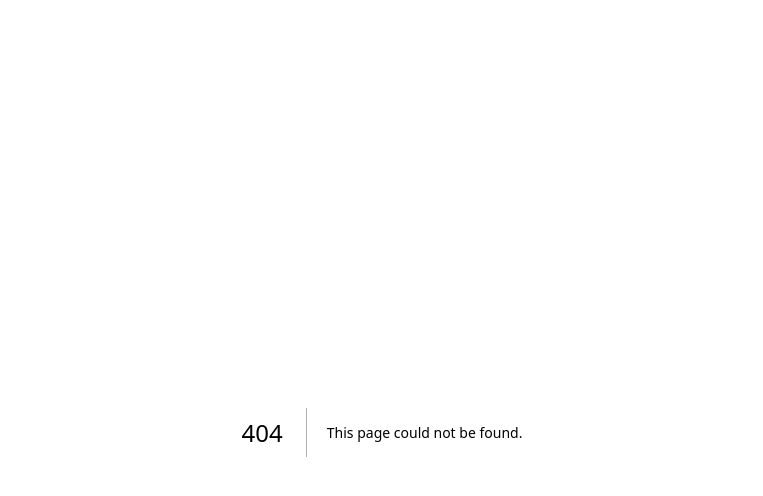
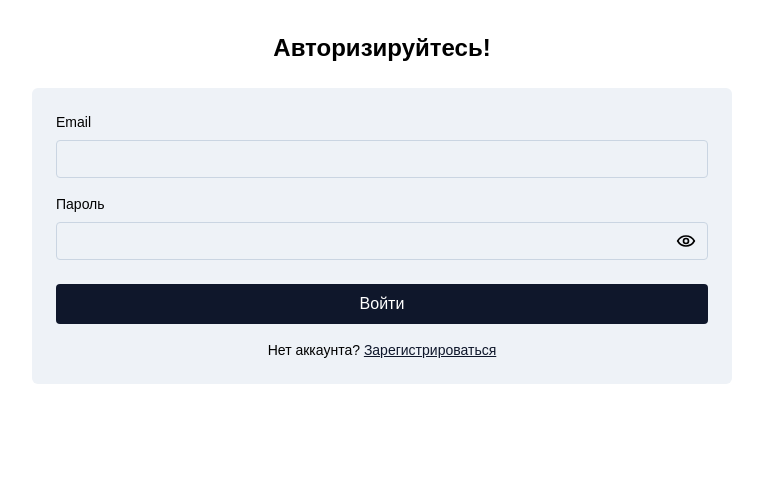
Before and after one commit to Djabir1007/next-auth-prisma, a Next.js app: page /login in a window 1280 px wide. Before the commit this address had no page. Shown: the top 496 px of the page, without its empty margins (258-1021 px from the left). Built offline with nearby package versions, Linux system fonts and the light colour scheme.

Commit message:
создать форму входа (#2)

```diff
--- /dev/null
+++ b/src/app/login/page.tsx
@@ -0,0 +1,17 @@
+import { LoginForm } from "@/src/features/login-form/ui/LoginForm";
+import { Container } from "@/src/shared/ui/container/Container";
+
+const LoginPage = () => {
+  return (
+    <section>
+      <Container>
+        <h1 className="mb-6 text-center text-2xl font-semibold">
+          Авторизируйтесь!
+        </h1>
+        <LoginForm />
+      </Container>
+    </section>
+  );
+};
+
+export default LoginPage;
--- /dev/null
+++ b/src/features/login-form/ui/LoginForm.tsx
@@ -0,0 +1,70 @@
+"use client";
+
+import { useState } from "react";
+import Link from "next/link";
+import {
+  formClassName,
+  fieldClassName,
+  labelClassName,
+  inputClassName,
+  buttonClassName,
+} from "@/src/shared/ui/form/form.styles";
+import { EyeIcon } from "@/src/shared/ui/icons/EyeIcon";
+
+export const LoginForm = () => {
+  const [isPasswordVisible, setIsPasswordVisible] = useState<boolean>(false);
+
+  const handlePasswordVisibility = () => {
+    setIsPasswordVisible((prev) => !prev);
+  };
+
+  return (
+    <form className={formClassName}>
+      <div className={fieldClassName}>
+        <label className={labelClassName} htmlFor="email">
+          Email
+        </label>
+        <input
+          className={inputClassName}
+          type="email"
+          id="email"
+          name="email"
+          autoComplete="email"
+        />
+      </div>
+
+      <div className={fieldClassName}>
+        <label className={labelClassName} htmlFor="password">
+          Пароль
+        </label>
+        <div className="relative">
+          <input
+            className={`${inputClassName} pr-10`}
+            type={isPasswordVisible ? "text" : "password"}
+            id="password"
+            name="password"
+            autoComplete="current-password"
+          />
+          <button
+            className="absolute right-3 top-1/2 -translate-y-1/2"
+            type="button"
+            aria-label="Показать пароль"
+            onClick={handlePasswordVisibility}
+          >
+            <EyeIcon />
+          </button>
+        </div>
+      </div>
+
+      <button className={buttonClassName} type="submit">
+        Войти
+      </button>
+      <p className="text-center text-sm">
+        Нет аккаунта?{" "}
+        <Link className="font-medium text-slate-900 underline" href="/register">
+          Зарегистрироваться
+        </Link>
+      </p>
+    </form>
+  );
+};
--- a/src/features/register-form/ui/RegisterForm.tsx
+++ b/src/features/register-form/ui/RegisterForm.tsx
@@ -9,7 +9,7 @@ import {
   labelClassName,
   inputClassName,
   buttonClassName,
-} from "./RegisterForm.styles";
+} from "@/src/shared/ui/form/form.styles";
 
 import { EyeIcon } from "@/src/shared/ui/icons/EyeIcon";
 
@@ -101,9 +101,12 @@ export const RegisterForm = () => {
       <button className={buttonClassName} type="submit">
         Зарегистрироваться
       </button>
-      <Link className="text-center text-sm underline" href="/login">
-        Уже есть аккаунт? Войти
-      </Link>
+      <p className="text-center text-sm">
+        Уже есть аккаунт?{" "}
+        <Link className="font-medium text-slate-900 underline" href="/login">
+          Войти
+        </Link>
+      </p>
     </form>
   );
 };
```
Also changed, not shown: src/shared/ui/form/form.styles.ts (renamed from src/features/register-form/ui/RegisterForm.styles.ts).
